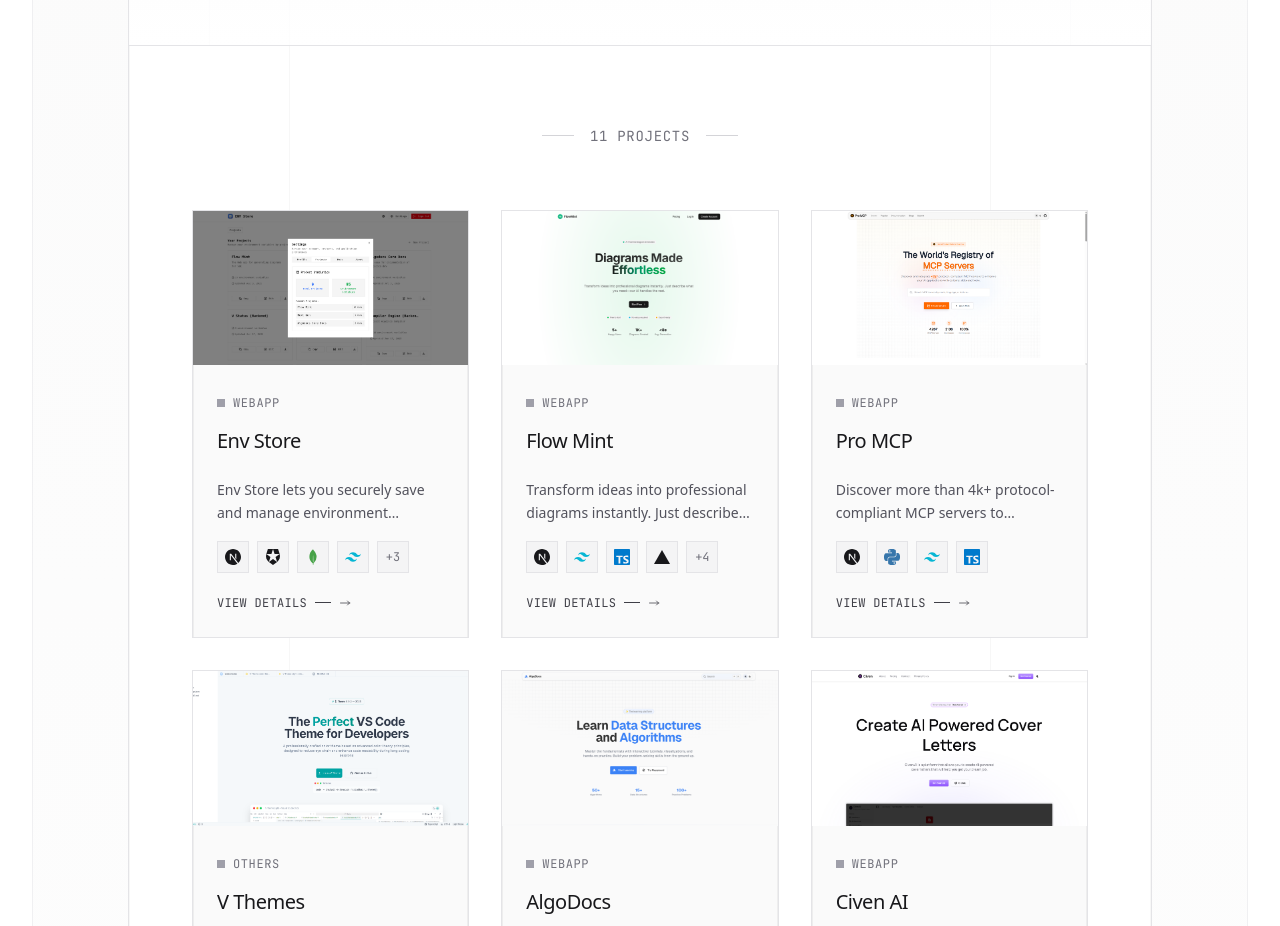
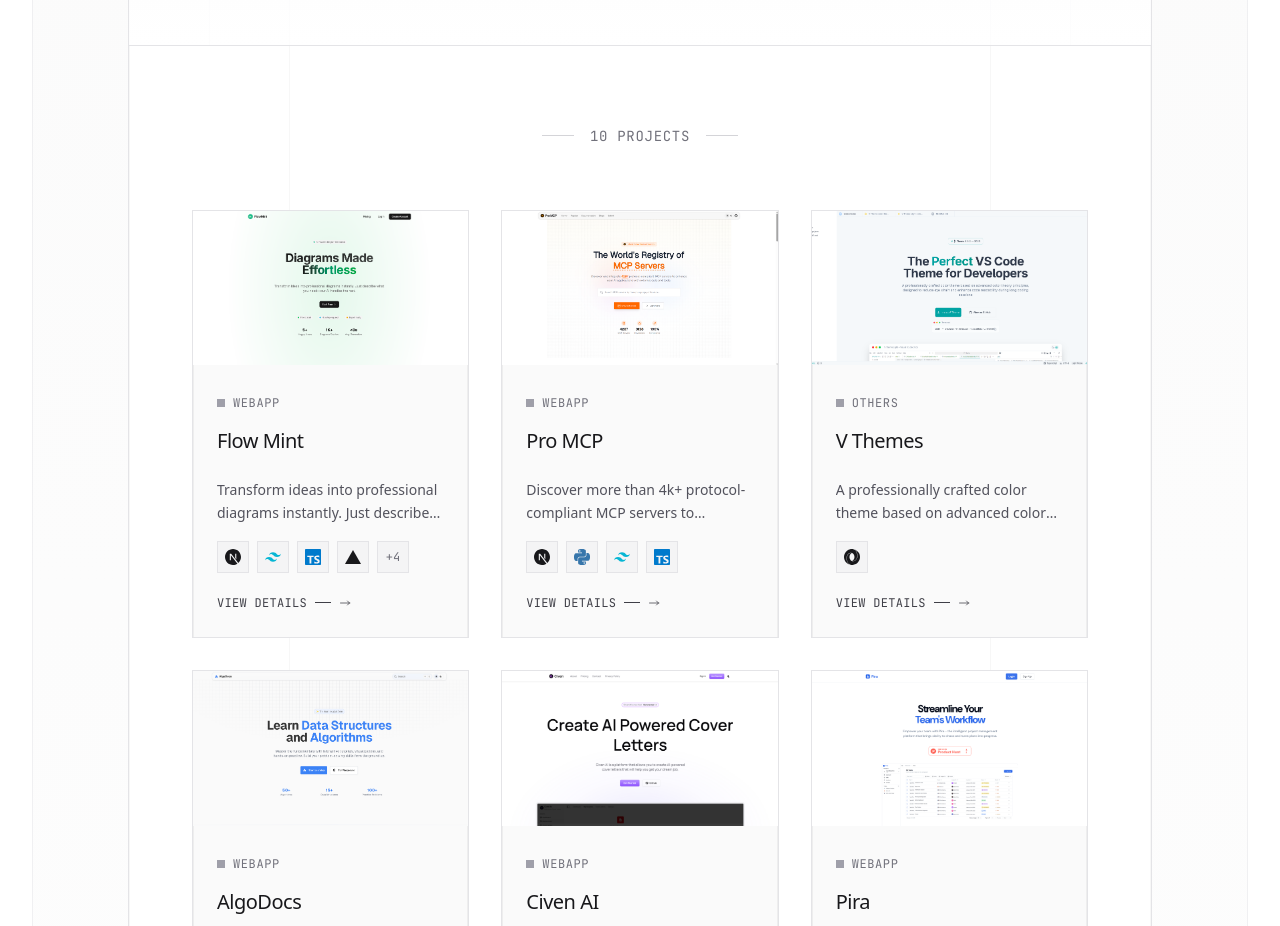
Before and after one commit to nabinkhair42/personal-website, a Next.js app: page /projects in a window 1280 px wide. Shown: the part 900-1826 px from the top of the page. Built offline with nearby package versions, Linux system fonts and the light colour scheme.

Commit message:
Comment out 'Env Store' project and SiAuth0 import
Commented out the 'Env Store' project details and the 'SiAuth0' import.

```diff
--- a/src/constants/projects.ts
+++ b/src/constants/projects.ts
@@ -2,7 +2,7 @@ import { IconType } from 'react-icons';
 import { FaBlogger } from 'react-icons/fa';
 import { RiGeminiFill } from 'react-icons/ri';
 import {
-  SiAuth0,
+  // SiAuth0,
   SiAwslambda,
   SiChromewebstore,
   SiCss3,
@@ -47,33 +47,33 @@ export interface Project {
 }
 
 export const projects: Project[] = [
-  {
-    id: 'env-store',
-    title: 'Env Store',
-    description:
-      'Env Store lets you securely save and manage environment variables for all your projects—so you never lose your .env files again. Perfect for when you revisit old projects and need your envs back, or want to keep separate configs for dev and prod. Built with Next.js, Auth.js, and MongoDB.',
-    demoUrl: 'https://envstore.nabinkhair.com.np',
-    image: '/projects/env-store.png',
-    technologies: [
-      { name: 'Next.js', icon: SiNextdotjs },
-      { name: 'Auth.js', icon: SiAuth0 },
-      { name: 'MongoDB', icon: SiMongodb, color: '#47A248' },
-      { name: 'Tailwind CSS', icon: SiTailwindcss, color: '#06B6D4' },
-      { name: 'TypeScript', icon: SiTypescript, color: '#007ACC' },
-      { name: 'Vercel', icon: SiVercel },
-      { name: 'Shadcn', icon: SiShadcnui },
-    ],
-    features: [
-      'Securely store and organize environment variables for all your projects.',
-      'Retrieve .env files anytime, even after deleting local project folders.',
-      'Support for multiple environments (dev, prod, etc.) per project.',
-      'Authentication and user management with Auth.js.',
-      'Built with Next.js, MongoDB, and Tailwind CSS.',
-      'Deployed on Vercel for fast, reliable access anywhere.',
-    ],
-    category: 'webapp',
-    year: '2025',
-  },
+  // {
+  //   id: 'env-store',
+  //   title: 'Env Store',
+  //   description:
+  //     'Env Store lets you securely save and manage environment variables for all your projects—so you never lose your .env files again. Perfect for when you revisit old projects and need your envs back, or want to keep separate configs for dev and prod. Built with Next.js, Auth.js, and MongoDB.',
+  //   demoUrl: 'https://envstore.nabinkhair.com.np',
+  //   image: '/projects/env-store.png',
+  //   technologies: [
+  //     { name: 'Next.js', icon: SiNextdotjs },
+  //     { name: 'Auth.js', icon: SiAuth0 },
+  //     { name: 'MongoDB', icon: SiMongodb, color: '#47A248' },
+  //     { name: 'Tailwind CSS', icon: SiTailwindcss, color: '#06B6D4' },
+  //     { name: 'TypeScript', icon: SiTypescript, color: '#007ACC' },
+  //     { name: 'Vercel', icon: SiVercel },
+  //     { name: 'Shadcn', icon: SiShadcnui },
+  //   ],
+  //   features: [
+  //     'Securely store and organize environment variables for all your projects.',
+  //     'Retrieve .env files anytime, even after deleting local project folders.',
+  //     'Support for multiple environments (dev, prod, etc.) per project.',
+  //     'Authentication and user management with Auth.js.',
+  //     'Built with Next.js, MongoDB, and Tailwind CSS.',
+  //     'Deployed on Vercel for fast, reliable access anywhere.',
+  //   ],
+  //   category: 'webapp',
+  //   year: '2025',
+  // },
   {
     id: 'flow-mint',
     title: 'Flow Mint',
```
